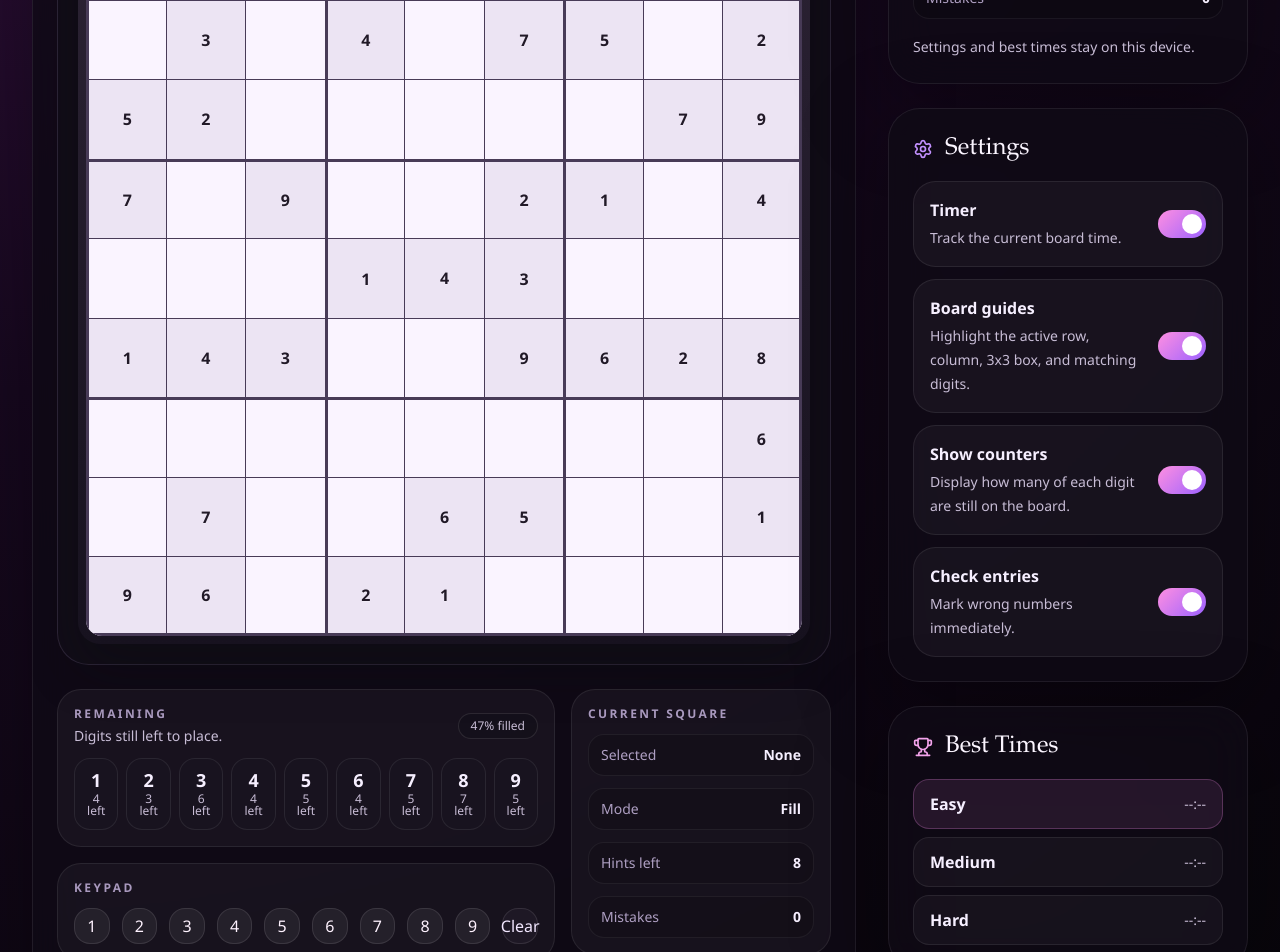
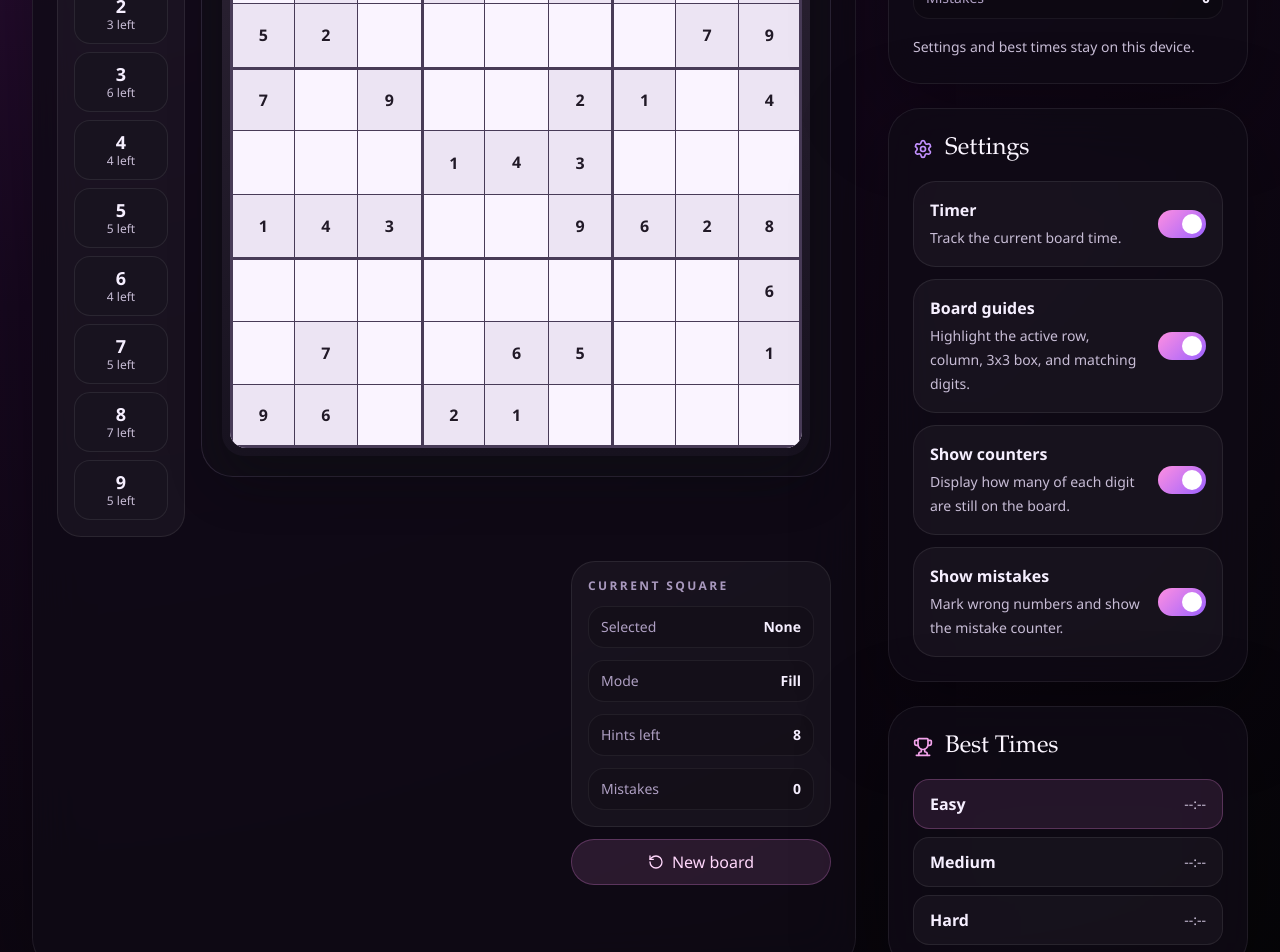
Before and after one commit to GavinCouch/sudoku-wizard, a React (Vite) app: page / in a window 1280 px wide. Shown: the part 620-1572 px from the top of the page. Built offline with nearby package versions, Linux system fonts and the light colour scheme.

Commit message:
Improve settings layout

```diff
--- a/src/App.jsx
+++ b/src/App.jsx
@@ -54,8 +54,8 @@ const SETTINGS_LIST = [
   },
   {
     key: "liveValidation",
-    label: "Check entries",
-    description: "Mark wrong numbers immediately.",
+    label: "Show mistakes",
+    description: "Mark wrong numbers and show the mistake counter.",
   },
 ];
 
@@ -473,7 +473,7 @@ export default function SudokuWizard() {
             </div>
           </div>
 
-          <div className="mt-6 grid gap-3 sm:grid-cols-2 xl:grid-cols-5">
+          <div className={classNames("mt-6 grid gap-3 sm:grid-cols-2", settings.liveValidation ? "xl:grid-cols-5" : "xl:grid-cols-4")}>
             <MetricCard
               icon={<Grid3X3 className="h-4 w-4" />}
               label="Difficulty"
@@ -498,12 +498,14 @@ export default function SudokuWizard() {
               value={progressLabel}
               detail={`${81 - filledCount} open`}
             />
+            {settings.liveValidation && (
               <MetricCard
                 icon={<AlertTriangle className="h-4 w-4" />}
                 label="Mistakes"
                 value={String(mistakeCount)}
                 detail={mistakeDetail}
               />
+            )}
           </div>
         </MotionHeader>
 
@@ -518,7 +520,7 @@ export default function SudokuWizard() {
               <div>
                 <h2 className="text-2xl text-[#fbf5ff] [font-family:var(--font-display)]">Board</h2>
                 <p className="mt-1 text-sm text-[#c8bdd6]">
-                  Click a square, use the keypad or keyboard, and tap <span className="font-semibold text-[#f3a3eb]">N</span> for notes.
+                  Click a square, use your keyboard, and tap <span className="font-semibold text-[#f3a3eb]">N</span> for notes.
                 </p>
               </div>
 
@@ -549,7 +551,32 @@ export default function SudokuWizard() {
               </div>
             </div>
 
-            <div className="mt-6 rounded-[2rem] border border-[#d8c1ff]/14 bg-[#120d18] p-4 sm:p-5">
+            <div
+              className={classNames(
+                "mt-6 grid gap-4 xl:items-start",
+                settings.remainingCounts ? "xl:grid-cols-[128px_minmax(0,1fr)]" : "xl:grid-cols-1"
+              )}
+            >
+              {settings.remainingCounts && (
+                <div className="rounded-[1.5rem] border border-white/8 bg-white/4 p-4 xl:sticky xl:top-6">
+                  <div className="mb-3">
+                    <div className="text-xs font-semibold uppercase tracking-[0.2em] text-[#a999be]">Remaining</div>
+                    <div className="mt-1 text-sm text-[#c8bdd6]">{completionPercent(filledCount)}% filled</div>
+                  </div>
+                  <div className="grid grid-cols-3 gap-2 sm:grid-cols-9 xl:grid-cols-1">
+                    {range9.map((digit) => (
+                      <CounterPill
+                        key={digit}
+                        digit={digit}
+                        remaining={remaining[digit]}
+                        selected={selectedValue === digit}
+                      />
+                    ))}
+                  </div>
+                </div>
+              )}
+
+              <div className="rounded-[2rem] border border-[#d8c1ff]/14 bg-[#120d18] p-4 sm:p-5">
                 <div className="mx-auto aspect-square max-w-[760px] rounded-[1.4rem] bg-[linear-gradient(180deg,#2c2334_0%,#17121f_100%)] p-2 shadow-[0_24px_50px_rgba(8,10,12,0.38)]">
                   <div className="grid h-full grid-cols-9 grid-rows-9 overflow-hidden rounded-[1rem] bg-[#483b57]">
                     {board.map((row, r) =>
@@ -676,61 +703,10 @@ export default function SudokuWizard() {
                   </div>
                 </div>
               </div>
+            </div>
 
             <div className="mt-6 grid gap-4 xl:grid-cols-[minmax(0,1fr)_260px]">
-              <div className="space-y-4">
-                {settings.remainingCounts && (
-                  <div className="rounded-[1.5rem] border border-white/8 bg-white/4 p-4">
-                    <div className="mb-3 flex items-center justify-between gap-3">
-                      <div>
-                        <div className="text-xs font-semibold uppercase tracking-[0.2em] text-[#a999be]">Remaining</div>
-                        <div className="mt-1 text-sm text-[#c8bdd6]">Digits still left to place.</div>
-                      </div>
-                      <div className="rounded-full border border-white/10 bg-black/10 px-3 py-1 text-xs text-[#c8bdd6]">
-                        {completionPercent(filledCount)}% filled
-                      </div>
-                    </div>
-                    <div className="grid grid-cols-3 gap-2 sm:grid-cols-9">
-                      {range9.map((digit) => (
-                        <CounterPill
-                          key={digit}
-                          digit={digit}
-                          remaining={remaining[digit]}
-                          selected={selectedValue === digit}
-                        />
-                      ))}
-                    </div>
-                  </div>
-                )}
-
-                <div className="rounded-[1.5rem] border border-white/8 bg-white/4 p-4">
-                  <div className="mb-3 text-xs font-semibold uppercase tracking-[0.2em] text-[#a999be]">Keypad</div>
-                  <div className="grid grid-cols-5 gap-3 sm:grid-cols-10">
-                    {range9.map((digit) => (
-                      <button
-                        key={digit}
-                        type="button"
-                        onClick={() => setCellValue(digit)}
-                        className={classNames(
-                          "flex aspect-square min-w-0 items-center justify-center rounded-[1rem] border p-0 text-lg font-bold leading-none transition-all duration-200",
-                          noteMode
-                            ? "border-[#bc6cff]/30 bg-[#bc6cff]/14 text-[#f2d8ff] hover:bg-[#bc6cff]/20"
-                            : "border-white/10 bg-white/6 text-[#fff3ff] hover:border-[#f08be8]/25 hover:bg-white/10"
-                        )}
-                      >
-                        {digit}
-                      </button>
-                    ))}
-                    <button
-                      type="button"
-                      onClick={clearSelectedCell}
-                      className="flex aspect-square min-w-0 items-center justify-center rounded-[1rem] border border-white/10 bg-[#1e1825] p-0 text-[0.78rem] font-bold leading-none text-[#f2e7ff] transition-all duration-200 hover:bg-[#2b2235] sm:text-[0.86rem]"
-                    >
-                      Clear
-                    </button>
-                  </div>
-                </div>
-              </div>
+              <div />
 
               <div className="space-y-3">
                 <div className="rounded-[1.5rem] border border-white/8 bg-white/4 p-4">
@@ -739,7 +715,7 @@ export default function SudokuWizard() {
                     <InlineStat label="Selected" value={selectedLabel} />
                     <InlineStat label="Mode" value={noteMode ? "Notes" : "Fill"} />
                     <InlineStat label="Hints left" value={String(hintsRemaining)} />
-                    <InlineStat label="Mistakes" value={String(mistakeCount)} />
+                    {settings.liveValidation && <InlineStat label="Mistakes" value={String(mistakeCount)} />}
                   </div>
                 </div>
 
@@ -775,11 +751,6 @@ export default function SudokuWizard() {
                     </div>
                   </div>
                 )}
-
-                <div className="rounded-[1.5rem] border border-white/8 bg-white/4 p-4 text-sm leading-7 text-[#c8bdd6]">
-                  <div className="font-semibold text-[#f6efff]">Shortcuts</div>
-                  <div className="mt-1">1-9 place digits. Backspace clears. Arrow keys move. N toggles notes. H uses a hint.</div>
-                </div>
               </div>
             </div>
           </MotionSection>
@@ -795,7 +766,7 @@ export default function SudokuWizard() {
                 <InlineStat label="Difficulty" value={difficulty} />
                 <InlineStat label="Open cells" value={String(81 - filledCount)} />
                 <InlineStat label="Best time" value={bestTime ? formatTime(bestTime) : "--:--"} />
-                <InlineStat label="Mistakes" value={String(mistakeCount)} />
+                {settings.liveValidation && <InlineStat label="Mistakes" value={String(mistakeCount)} />}
               </div>
               <p className="mt-4 text-sm leading-6 text-[#c8bdd6]">
                 Settings and best times stay on this device.
```
Lines whose indentation alone changed are shown as unchanged.
